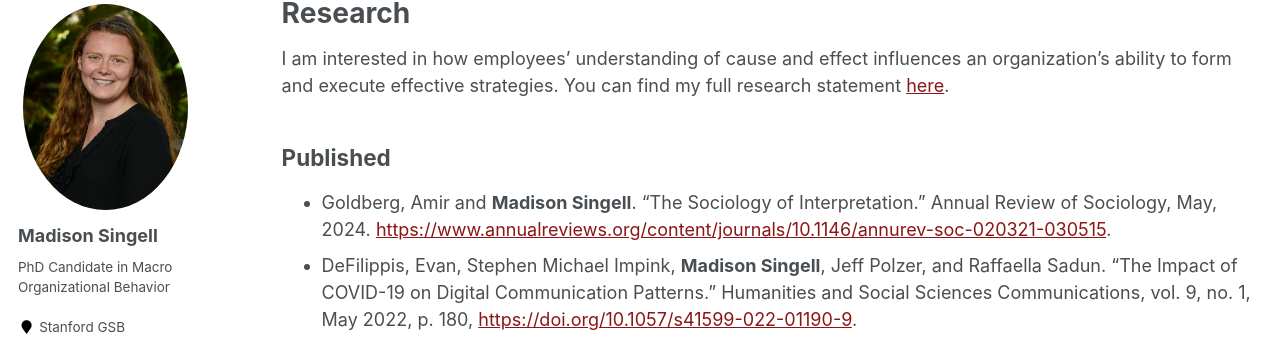
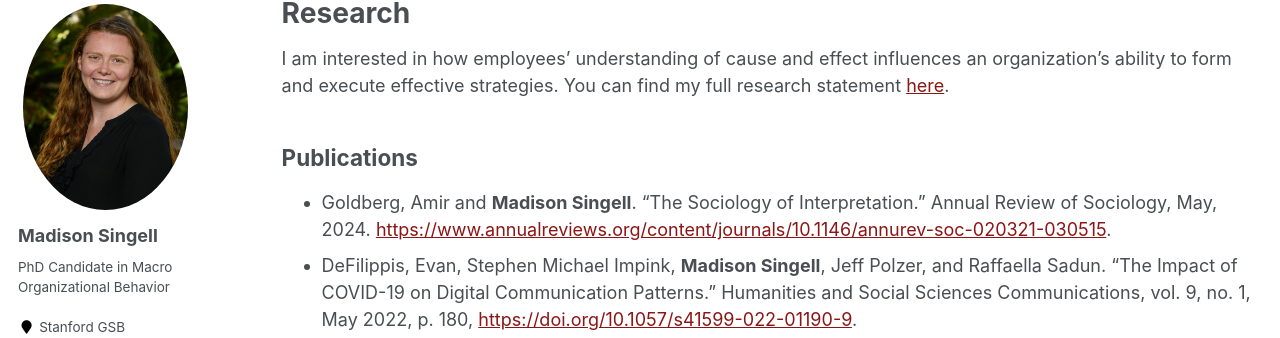
Before and after one commit to mhsingell/mhsingell.github.io, a Jekyll site: the page built from _pages/research.md, in a window 1280 px wide and 1343 px high. Shown: the part 119-457 px from the top of the window. Built offline with Jekyll 4.4.1, drawn with Linux system fonts in a browser that asks for light colours.

Commit message:
Update research.md

```diff
--- a/_pages/research.md
+++ b/_pages/research.md
@@ -7,7 +7,7 @@ author_profile: true
 
 I am interested in how employees’ understanding of cause and effect influences an organization’s ability to form and execute effective strategies. You can find my full research statement [here](/files/Singell_Research_Statement_Current_2025.pdf).
 
-## Published ##
+## Publications ##
 - Goldberg, Amir and **Madison Singell**.  “The Sociology of Interpretation.” Annual Review of Sociology, May, 2024. [https://www.annualreviews.org/content/journals/10.1146/annurev-soc-020321-030515](https://www.annualreviews.org/content/journals/10.1146/annurev-soc-020321-030515).
 - DeFilippis, Evan, Stephen Michael Impink, **Madison Singell**, Jeff Polzer, and Raffaella Sadun. “The Impact of COVID-19 on Digital Communication Patterns.” Humanities and Social Sciences Communications, vol. 9, no. 1, May 2022, p. 180, [https://doi.org/10.1057/s41599-022-01190-9](https://doi.org/10.1057/s41599-022-01190-9).
 
```
